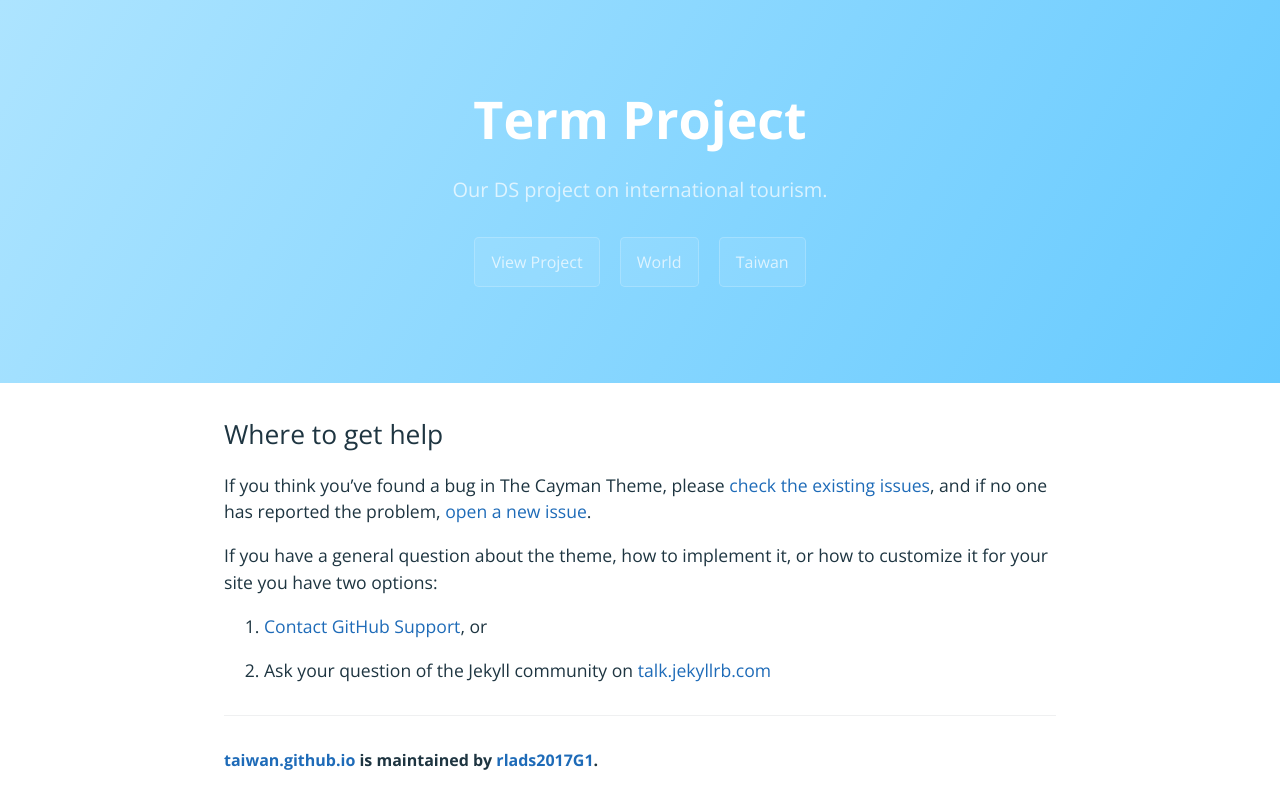
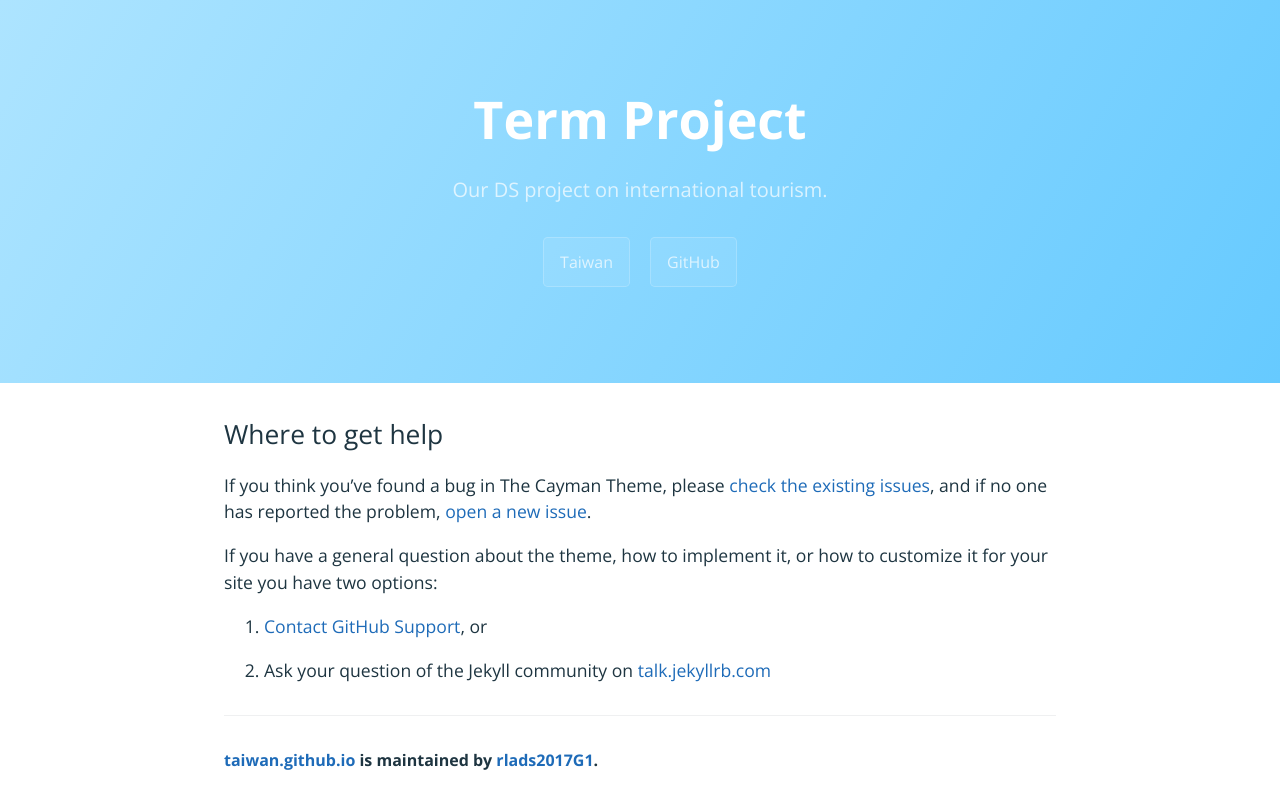
Before and after one commit to rlads2017G1/taiwan.github.io, a Jekyll site: the page built from docs/SUPPORT.md, in a window 1280 px wide. Shown: the top 809 px of the page. Built offline with Jekyll 4.4.1, drawn with Linux system fonts in a browser that asks for light colours; our own code applies the rules of GitHub Pages for plain Markdown files.

Commit message:
Update default.html

```diff
--- a/_layouts/default.html
+++ b/_layouts/default.html
@@ -14,11 +14,10 @@
       <h1 class="project-name">{{ site.title | default: site.github.repository_name }}</h1>
       <h2 class="project-tagline">{{ site.description | default: site.github.project_tagline }}</h2>
       {% if site.github.is_project_page %}
-         <a href="https://liao961120.github.io/ds_tour/dashboard_demo.html" class="btn">View Project</a>
       {% endif %}
       {% if site.show_downloads %}
-        <a href="https://moussorgskyster.shinyapps.io/ELiDuan/" target="_blank" class="btn">World</a>
         <a href="./presentation.html" target="_blank" class="btn">Taiwan</a>
+        <a href="https://github.com/rlads2017G1/communicate.web.source" target="_blank" class="btn">GitHub</a>
         <!-- <a href="{{ site.github.repository_url }}" class="btn">GitHub</a> -->
       {% endif %}
     </section>
```
